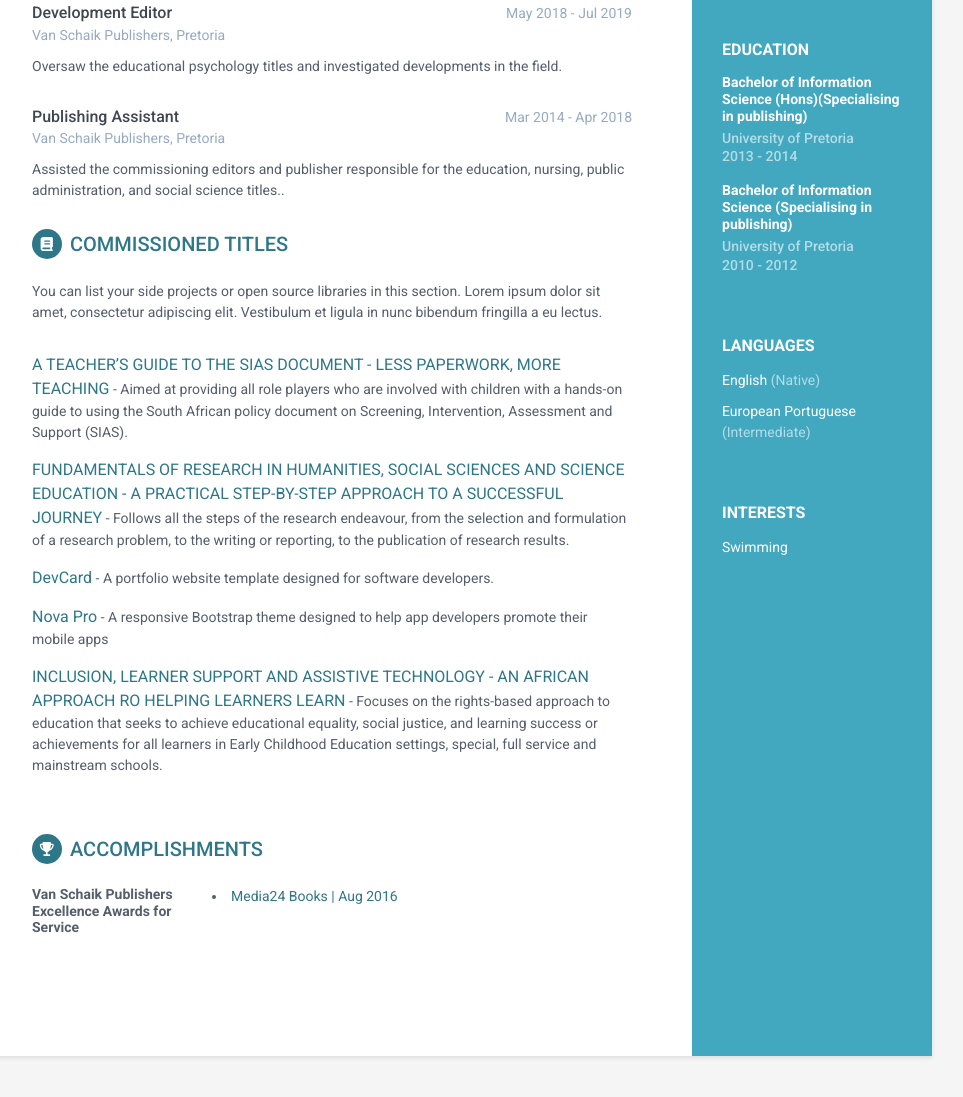
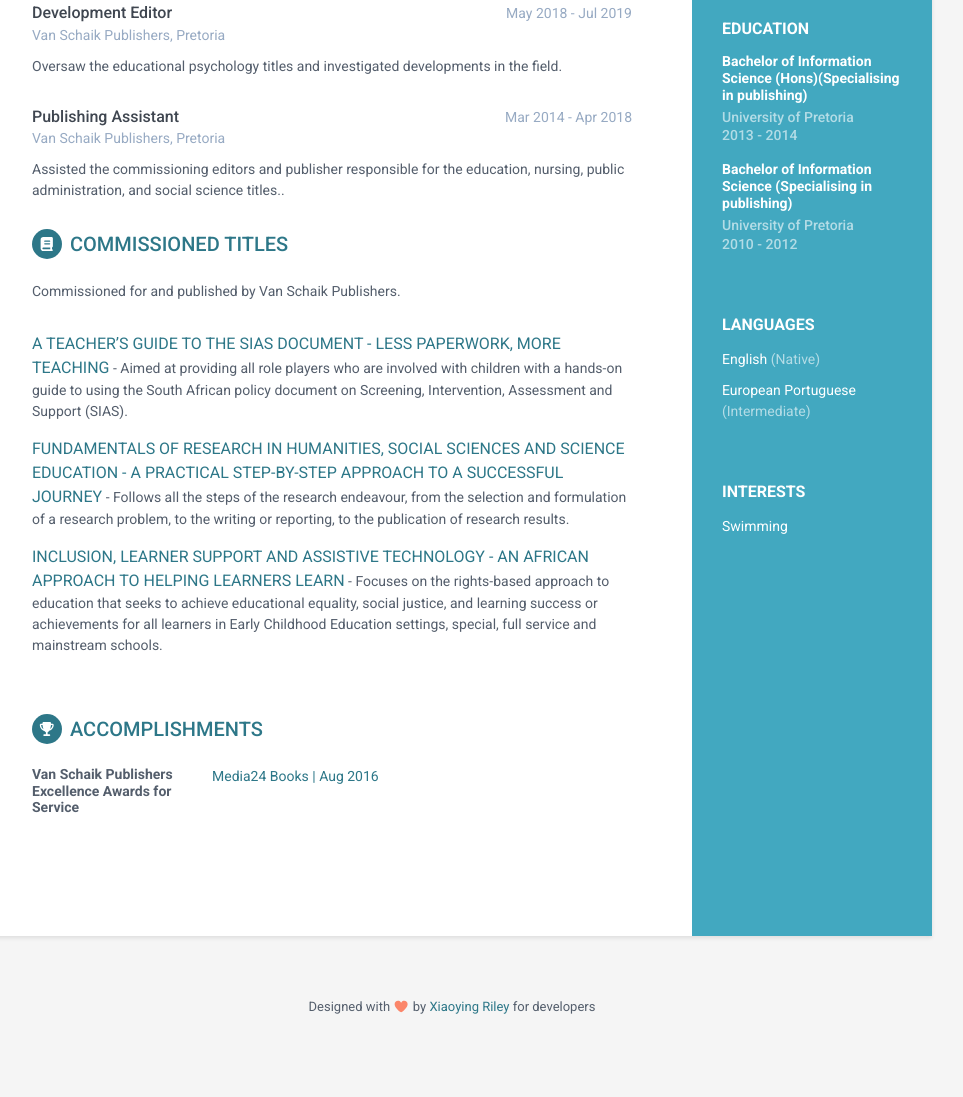
Before and after one commit to Cussius/cv, a plain HTML site: page index.html in a window 1280 px wide. Shown: the part 583-1680 px from the top of the page, without its empty margins (188-1151 px from the left). After the commit the page ends 1631 px from the top, so only its background shows below. Drawn offline with Linux system fonts and the light colour scheme.

Commit message:
Update projects
Update projects

```diff
--- a/index.html
+++ b/index.html
@@ -33,7 +33,7 @@
                 <ul class="list-unstyled contact-list">
                     <li class="email"><i class="fa-solid fa-envelope"></i><a href="mailto: yourname@email.com">cussius.dheyongera@vanschaiknet.com</a></li>
                     <li class="phone"><i class="fa-solid fa-phone"></i><a href="tel:0123 456 789">012 342 2765</a></li>
-                    <li class="website"><i class="fa-solid fa-globe"></i><a href="https://vanschaiknet.com/team" target="_blank">vanschaikpublishers.com</a></li>
+                    <li class="website"><i class="fa-solid fa-globe"></i><a href="https://vanschaiknet.com/team" target="_blank">vanschaiknet.com</a></li>
                     <!--
                     <li class="linkedin"><i class="fa-brands fa-linkedin-in"></i><a href="#" target="_blank">linkedin.com/in/alandoe</a></li>
                     -->
@@ -160,7 +160,7 @@
             <section class="section projects-section">
                 <h2 class="section-title"><span class="icon-holder"><i class="fa-solid fa-book"></i></span>Commissioned Titles</h2>
                 <div class="intro">
-                    <p>You can list your side projects or open source libraries in this section. Lorem ipsum dolor sit amet, consectetur adipiscing elit. Vestibulum et ligula in nunc bibendum fringilla a eu lectus.</p>
+                    <p>Commissioned for and published by Van Schaik Publishers.</p>
                 </div><!--//intro-->
                 <div class="item">
                     <span class="project-title"><a href="https://vanschaiknet.com/book/view/530" target="_blank">A TEACHER’S GUIDE TO THE SIAS DOCUMENT - LESS PAPERWORK, MORE TEACHING</a></span> - <span class="project-tagline">Aimed at providing all role players who are involved with children with a hands-on guide to using the South African policy document on Screening, Intervention, Assessment and Support (SIAS). </span>
@@ -170,13 +170,7 @@
                     <span class="project-title"><a href="https://vanschaiknet.com/book/view/551" target="_blank">FUNDAMENTALS OF RESEARCH IN HUMANITIES, SOCIAL SCIENCES AND SCIENCE EDUCATION - A PRACTICAL STEP-BY-STEP APPROACH TO A SUCCESSFUL JOURNEY</a></span> - <span class="project-tagline">Follows all the steps of the research endeavour, from the selection and formulation of a research problem, to the writing or reporting, to the publication of research results.</span>
                 </div><!--//item-->
                 <div class="item">
-                    <span class="project-title"><a href="https://themes.3rdwavemedia.com/bootstrap-templates/resume/devcard-bootstrap-5-vcard-portfolio-template-for-software-developers/" target="_blank">DevCard</a></span> - <span class="project-tagline">A portfolio website template designed for software developers.</span>
-                </div><!--//item-->
-                <div class="item">
-                    <span class="project-title"><a href="https://themes.3rdwavemedia.com/bootstrap-templates/startup/bootstrap-template-for-mobile-apps-nova-pro/" target="_blank">Nova Pro</a></span> - <span class="project-tagline">A responsive Bootstrap theme designed to help app developers promote their mobile apps</span>
-                </div><!--//item-->
-                <div class="item">
-                    <span class="project-title"><a href="http://themes.3rdwavemedia.com/website-templates/responsive-bootstrap-theme-web-development-agencies-devstudio/" target="_blank">INCLUSION, LEARNER SUPPORT AND ASSISTIVE TECHNOLOGY - AN AFRICAN APPROACH RO HELPING LEARNERS LEARN</a></span> -
+                    <span class="project-title"><a href="https://vanschaiknet.com/book/view/527" target="_blank">INCLUSION, LEARNER SUPPORT AND ASSISTIVE TECHNOLOGY - AN AFRICAN APPROACH TO HELPING LEARNERS LEARN</a></span> -
                     <span class="project-tagline">Focuses on the rights-based approach to education that seeks to achieve educational equality, social justice, and learning success or achievements for all learners in Early Childhood Education settings, special, full service and mainstream schools. </span>
                 </div><!--//item-->
             </section><!--//section-->
@@ -238,7 +232,7 @@
 
                     <div class="item">
                         <h3 class="level-title">Van Schaik Publishers Excellence Awards for Service</h3>
-                        <li class="website"></i><a href="https://pics.media24.com/24_7/!2016/August/24/E_page.html#1" target="_blank"> Media24 Books | Aug 2016</a></li>
+                        <a href="https://pics.media24.com/24_7/!2016/August/24/E_page.html#1" target="_blank"> Media24 Books | Aug 2016</a></li>
                     </div><!--//item-->
 
 
```
